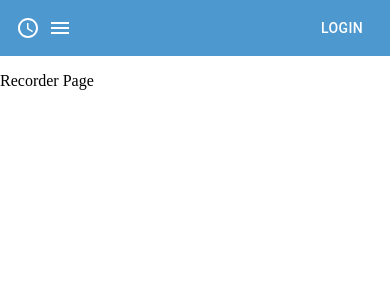
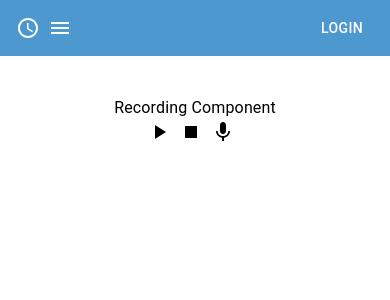
Before and after one commit to Capstone-Projects-2022-Spring/project-60seconds, a React Native app: screen /Record in a window 390 px wide. Shown: the top 300 px of the page. Built offline with nearby package versions, Linux system fonts and the light colour scheme.

Commit message:
followed along with expo documentation for simple recording

```diff
--- a/Pages/Record.js
+++ b/Pages/Record.js
@@ -1,12 +1,13 @@
 import { StatusBar } from 'expo-status-bar';
 import { Text, View } from 'react-native';
 import styles from '../App.style';
+import Recorder from '../components/recorder'
 
 export default function Record() {
   return (
     <View style={styles.container}>
       <div className="App">
-        <p>Recorder Page</p>
+        <Recorder/>
         <StatusBar style="auto" />
       </div>
     </View>
--- /dev/null
+++ b/components/recorder.js
@@ -0,0 +1,50 @@
+import React from 'react';
+import { Audio } from 'expo-av';
+import Container from '@mui/material/Container';
+import Typography from '@mui/material/Typography';
+import PlayArrowIcon from '@mui/icons-material/PlayArrow';
+import StopIcon from '@mui/icons-material/Stop';
+import MicIcon from '@mui/icons-material/Mic';
+
+function recorder() {
+
+	const [recording, setRecording] = React.useState();
+
+	async function startRecording() {
+		try {
+		  console.log('Requesting permissions..');
+		  await Audio.requestPermissionsAsync();
+		  await Audio.setAudioModeAsync({
+			allowsRecordingIOS: true,
+			playsInSilentModeIOS: true,
+		  });
+		  console.log('Starting recording..');
+		  const { recording } = await Audio.Recording.createAsync(
+			 Audio.RECORDING_OPTIONS_PRESET_HIGH_QUALITY
+		  );
+		  setRecording(recording);
+		  console.log('Recording started');
+		} catch (err) {
+		  console.error('Failed to start recording', err);
+		}
+	}
+
+	async function stopRecording() {
+		console.log('Stopping recording..');
+		setRecording(undefined);
+		await recording.stopAndUnloadAsync();
+		const uri = recording.getURI();
+		console.log('Recording stopped and stored at', uri);
+	}
+
+	return (
+		<Container maxWidth="xl" align="center">
+			<Typography sx={{mt: 5}}>Recording Component</Typography>
+			<PlayArrowIcon sx={{ mr: 1 }}/>
+			<StopIcon sx={{ mr: 1 }} onClick={stopRecording}/>
+			<MicIcon sx={{ mr: 1 }} onClick={startRecording}/>
+		</Container>
+  	)
+}
+
+export default recorder
--- a/package.json
+++ b/package.json
@@ -23,7 +23,8 @@
     "react-native": "0.64.3",
     "react-native-web": "0.17.1",
     "react-router": "^6.2.2",
-    "react-router-dom": "^6.2.2"
+    "react-router-dom": "^6.2.2",
+    "expo-av": "~10.2.0"
   },
   "devDependencies": {
     "@babel/core": "^7.12.9"
```
Also changed, not shown: 1 other file (tests, documents, lock files or other folders).
